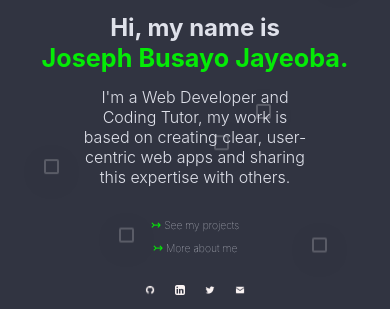
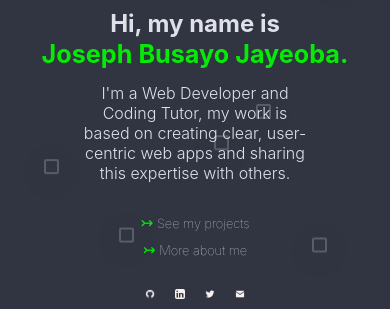
Before and after one commit to JosephBusayo/portfolio, a React (Create React App) app: page / in a window 390 px wide. Shown: the part 253-562 px from the top of the page. Built offline with nearby package versions, Linux system fonts and the light colour scheme.

Commit message:
fix: fix mobile screen nav padding

```diff
--- a/src/Styles/App.css
+++ b/src/Styles/App.css
@@ -31,7 +31,6 @@ body{
 }
 .App{
   height: 100vh;
-
 }
 a{
   text-decoration: none;
--- a/src/Styles/Home.css
+++ b/src/Styles/Home.css
@@ -26,7 +26,7 @@ span{
 .hero__p{
     font-size: 1em;
     width: 60vw;
-    font-weight:300;
+    font-weight:350;
     margin: auto
 }
 .full-name{
@@ -58,7 +58,7 @@ span{
 }
 .hero__link{
     transition: all 0.5s;
-    font-size: .65em;
+    font-size: .8em;
     font-weight: 100;
 }
 .hero__link:hover{
```
